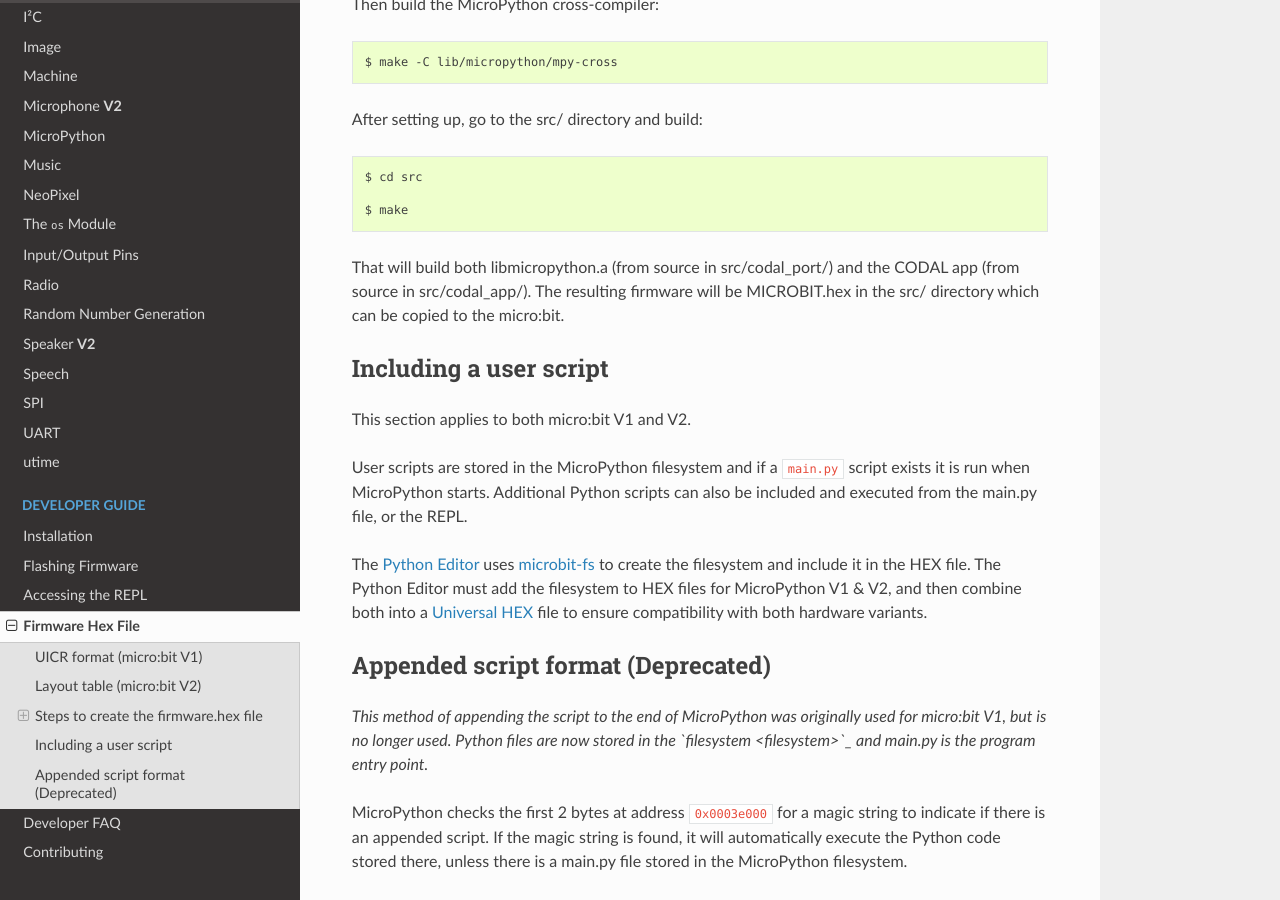
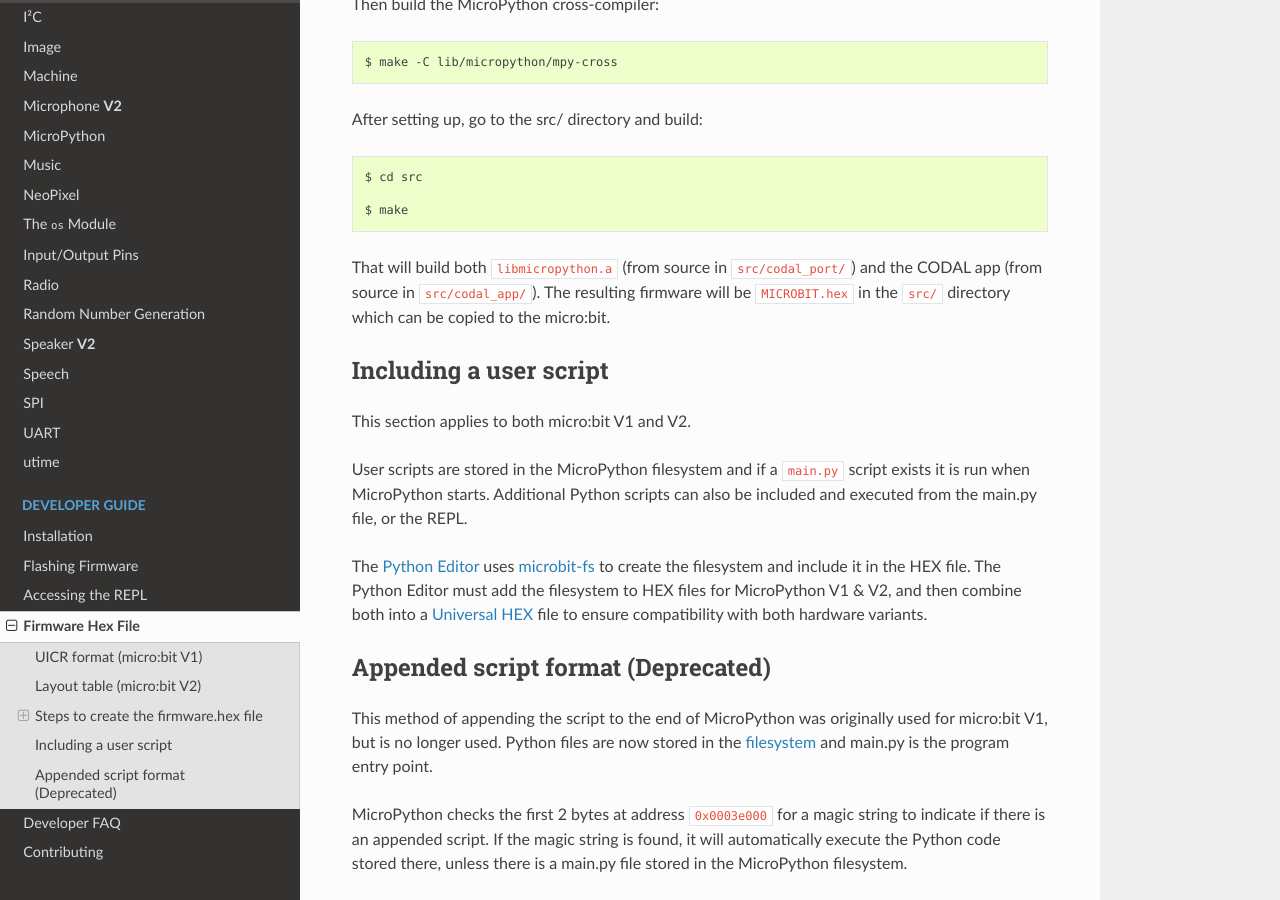
Before and after one commit to bbcmicrobit/micropython, a Sphinx documentation site: the page built from docs/devguide/hexformat.rst, in a window 1280 px wide and 900 px high, scrolled down 2632 px. Built offline with Sphinx 7.4.7 and the Read the Docs theme 2.0.0, drawn with Linux system fonts in a browser that asks for light colours.

Commit message:
formatting

```diff
--- a/docs/devguide/hexformat.rst
+++ b/docs/devguide/hexformat.rst
@@ -134,9 +134,9 @@ After setting up, go to the src/ directory and build::
 
     $ make
 
-That will build both libmicropython.a (from source in src/codal_port/) and the
-CODAL app (from source in src/codal_app/). The resulting firmware will be
-MICROBIT.hex in the src/ directory which can be copied to the micro:bit.
+That will build both ``libmicropython.a`` (from source in ``src/codal_port/``) and the
+CODAL app (from source in ``src/codal_app/``). The resulting firmware will be
+``MICROBIT.hex`` in the ``src/`` directory which can be copied to the micro:bit.
 
 Including a user script
 -----------------------
@@ -156,9 +156,9 @@ file to ensure compatibility with both hardware variants.
 Appended script format (Deprecated)
 -----------------------------------
 
-*This method of appending the script to the end of MicroPython was originally
+This method of appending the script to the end of MicroPython was originally
 used for micro:bit V1, but is no longer used. Python files are now stored in the
-`filesystem <filesystem>`_ and main.py is the program entry point.*
+`filesystem <filesystem>`_ and main.py is the program entry point.
 
 MicroPython checks the first 2 bytes at address ``0x0003e000`` for a magic
 string to indicate if there is an appended script. If the magic string is
```
